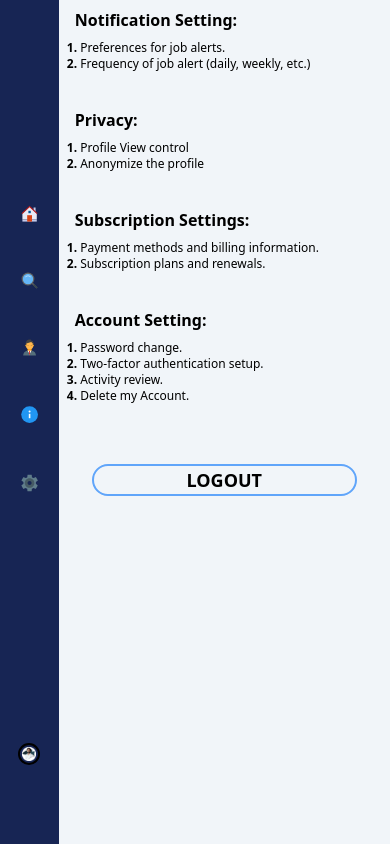
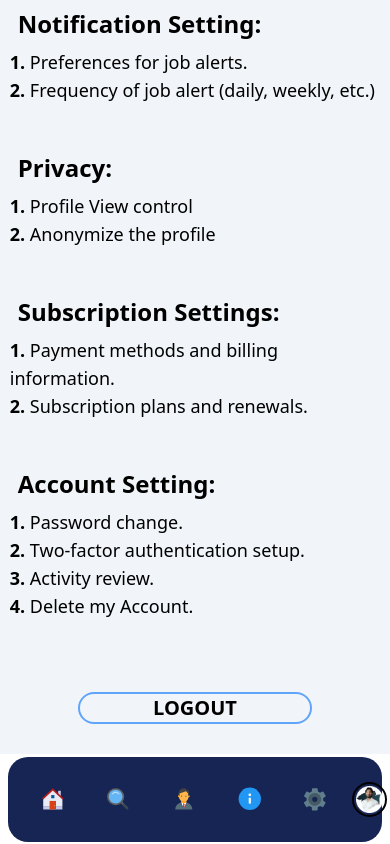
Before and after one commit to Izhar-Pasha/Job-Finder, a React (Create React App) app: page /Setting in a window 390 px wide. Built offline with nearby package versions, Linux system fonts and the light colour scheme.

Commit message:
Added response

```diff
--- a/package.json
+++ b/package.json
@@ -1,4 +1,5 @@
 {
+  "homepage" : "https://izhar-pasha.github.io/GetHired/",
   "name": "job_portal",
   "version": "0.1.0",
   "private": true,
@@ -14,6 +15,8 @@
   },
   "scripts": {
     "start": "react-scripts start",
+    "predeploy":"npm run build",
+    "deploy": "gh-pages -d build",
     "build": "react-scripts build",
     "test": "react-scripts test",
     "eject": "react-scripts eject"
--- a/src/App.js
+++ b/src/App.js
@@ -11,19 +11,18 @@ import Setting from "./Component/Setting/Setting";
 function App() {
   return (
     <Router>
-      <div className="flex justify-evenly">
-        <div className="md:w-[10%] w-[15%] sticky top-0">
+      <div className="h-screen flex flex-col-reverse justify-evenly md:flex md:flex-row">
+        <div className="md:w-[10%]  w-[100%] flex items-center justify-center sticky top-0">
           <Navbar />
         </div>
-        <div className="h-screen w-[100%] overflow-y-scroll overflow-hidden ">
+        <div className="w-[100%] overflow-y-scroll overflow-hidden ">
           <div className=" w-[100%]">
           <Routes>
-            <Route exact path="/" element={<Home />} />
+            <Route exact path="" element={<Home />} />
             <Route exact path="/Search" element={<Search />} />
             <Route exact path="/Profile" element={<Profile />} />
             <Route exact path="/About" element={<About />} />
             <Route exact path="/Setting" element={<Setting />} />
-
           </Routes>
           </div>
         </div>
--- a/src/Component/Navbar/Navbar.jsx
+++ b/src/Component/Navbar/Navbar.jsx
@@ -1,5 +1,4 @@
 import React from 'react';
-import { FcMenu } from "react-icons/fc";
 import { FcSettings } from "react-icons/fc";
 import { FcBusinessman } from "react-icons/fc";
 import { FcInfo } from "react-icons/fc";
@@ -13,12 +12,11 @@ import Img from "../../Assets/Profile.png";
 
 
 
-
 const Navbar = () => {
 
   return (
-    <div className='bg-blue-950 h-screen w-full flex flex-col justify-evenly items-center p-4 md:w-[90%] '>
-      <ul className=' h-[100%] w-full text-[1.2rem] flex flex-col justify-center items-center  gap-8  md:gap-14 p-2 md:text-3xl'>
+    <div className='bg-blue-950 h-[95%] w-[96%] flex flex-row md:flex-col justify-evenly items-center p-4 rounded-[20px] md:w-[90%] '>
+      <ul className=' h-[100%] w-full text-[1.6rem] flex md:flex-col justify-start items-center  gap-6   md:gap-12 p-2 md:text-[1.6em]'>
         <div className='cursor-pointer  flex items-center justify-center p-2 rounded-xl hover:bg-slate-300'>
           <Link to="/"><FcHome /></Link>
         </div>
@@ -35,12 +33,11 @@ const Navbar = () => {
           <Link to="/Setting"><FcSettings /></Link>
         </div>
       </ul>
-      <div className='h-[22%]  flex items-center justify-center p-2'>
-        <div className='h-[22px] w-[22px]  flex items-center justify-center  border-2 border-black rounded-full p-[2px] cursor-pointer md:h-[40px] md:w-[40px]'>
-          <img className='h-[18px] w-[18px] flex items-center justify-center  object-contain md:h-[38px] md:w-[38px] ' src={Img} alt="" />
+      <div className='h-[22%] flex  items-center justify-center p-2 '>
+        <div className='h-[35px] w-[35px]  flex items-center justify-center  border-2 border-black rounded-full p-[2px] cursor-pointer md:h-[40px] md:w-[40px]'>
+          <img className='h-[35px] w-[35px] flex items-center justify-center  object-contain md:h-[38px] md:w-[38px] ' src={Img} alt="" />
         </div>
       </div>
-
     </div>
   );
 }
--- a/src/Component/Profile/Profile.jsx
+++ b/src/Component/Profile/Profile.jsx
@@ -29,8 +29,8 @@ const Profile = () => {
         <div className=" w-[85%] gap-10">
           <div className='flex items-center justify-evenly flex-row md:flex-col gap-3'>
 
-            <div className=' bg-red-800 md:h-[145px] md:w-[145px]  rounded-[50%]  p-1 flex items-center justify-center '>
-              <img src={Prof} alt="-" className=' md:h-[130px] md:w-[130px] rounded-[50%]' />
+            <div className=' bg-blue-900 md:h-[145px] md:w-[145px]  rounded-[50%] flex items-center justify-center '>
+              <img src={Prof} alt="-" className=' md:h-[134px] md:w-[134px] flex items-center justify-center rounded-[50%]' />
             </div>
             <div className=' flex items-center justify-center flex-col text-center gap-[0.9px]'>
               <h1 className='md:text-xl text-base text-blue-900 font-bold'>IZHAR PASHA</h1>
--- a/src/Component/Setting/Setting.jsx
+++ b/src/Component/Setting/Setting.jsx
@@ -1,36 +1,43 @@
-import React from 'react'
+import React from 'react';
+import { FcLike } from "react-icons/fc";
 
 const Setting = () => {
   return (
-    <div className='h-screen bg-slate-100 '>
-    <div className='flex flex-col justify-center items-center gap-7 text-xs md:text-sm'>
+    <div className='h-screen bg-slate-100  '>
+      <div className='flex flex-col justify-center items-center gap-10 md:gap-6 text-lg md:text-sm'>
         <ul className='w-[95%] '>
-        <h1 className='text-base font-semibold m-2 md:text-2xl'>Notification Setting:</h1>
+          <h1 className='text-2xl font-semibold m-2 md:text-2xl'>Notification Setting:</h1>
           <li><b>1.</b> Preferences for job alerts.</li>
           <li><b>2.</b> Frequency of job alert (daily, weekly, etc.)</li>
         </ul>
         <ul className='w-[95%]  '>
-      <h1 className='text-base font-semibold m-2  md:text-2xl'>Privacy:</h1>
+          <h1 className='text-2xl font-semibold m-2  md:text-2xl'>Privacy:</h1>
           <li><b>1.</b> Profile View control</li>
           <li><b>2.</b> Anonymize the profile</li>
         </ul>
         <ul className='w-[95%] '>
-      <h1 className='text-base font-semibold m-2  md:text-2xl'> Subscription Settings:</h1>
+          <h1 className='text-2xl font-semibold m-2  md:text-2xl'> Subscription Settings:</h1>
           <li><b>1.</b> Payment methods and billing information.</li>
           <li><b>2.</b> Subscription plans and renewals.</li>
         </ul>
         <ul className='w-[95%] '>
-      <h1 className='text-base font-semibold m-2  md:text-2xl'>Account Setting:</h1>
+          <h1 className='text-2xl font-semibold m-2  md:text-2xl'>Account Setting:</h1>
           <li><b>1.</b> Password change.</li>
           <li><b>2.</b> Two-factor authentication setup.</li>
           <li><b>3.</b> Activity review.</li>
           <li><b>4.</b> Delete my Account.</li>
         </ul>
 
-      <div className='border-2 rounded-2xl border-blue-400 hover:border-blue-700  w-[80%] cursor-pointer mt-8 md:w-[40%]'>
-        <h1 className='text-lg font-semibold text-center'>LOGOUT</h1>
+        <div className='border-2 rounded-2xl border-blue-400 hover:border-blue-700  w-[60%] cursor-pointer mt-8 md:w-[30%]'>
+          <h1 className='text-xl font-semibold text-center'>LOGOUT</h1>
+        </div>
+
+        <div>
+        <p className='text-[1.2rem] font-semibold flex flex-col items-center justify-center  md:text-[.9rem] text-black w-full'>&copy; Izhar Pasha </p>
+        <p className='flex items-center gap-1 text-base justify-center md:text-xs'>Made With <FcLike/> </p>
       </div>
       </div>
+
     </div>
   )
 }
```
Also changed, not shown: src/Component/Home/Home.jsx (+10 -10 lines). Lines whose indentation alone changed are shown as unchanged.
